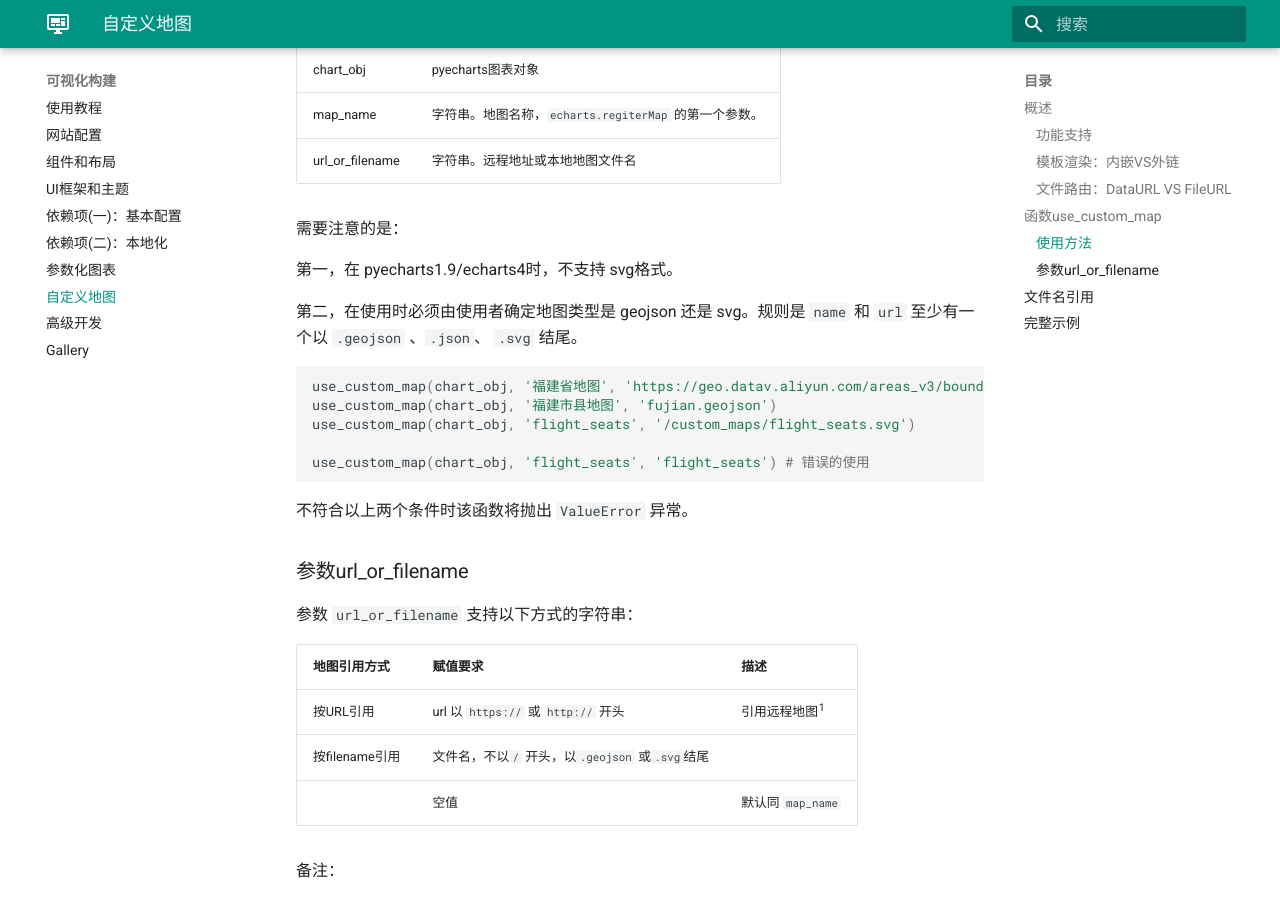
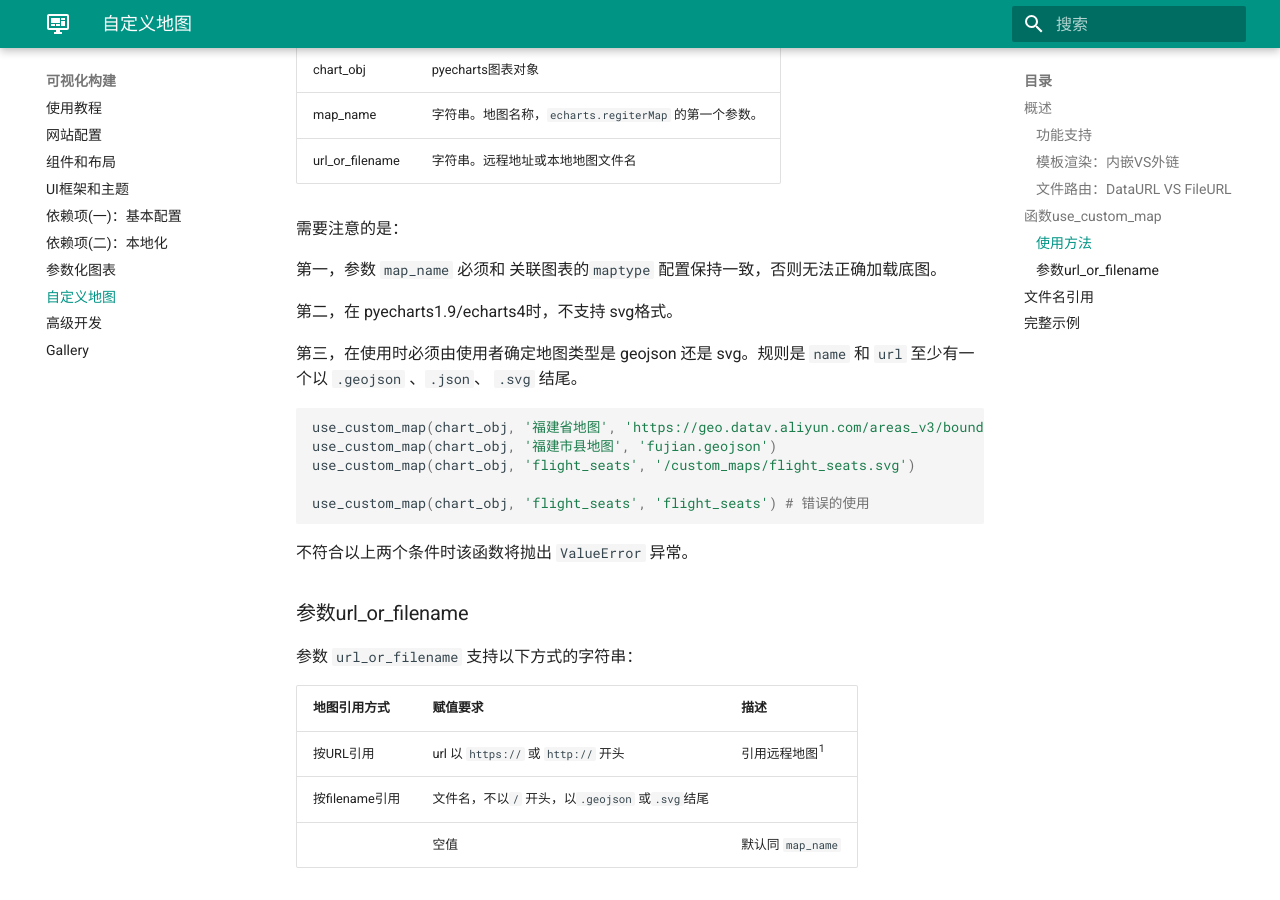
Before and after one commit to kinegratii/django-echarts, an MkDocs documentation site: the page built from docs/guides/custom_maps.md, in a window 1280 px wide and 900 px high, scrolled down 2025 px. Built offline with MkDocs 1.6.1 and Material for MkDocs 9.7.7, drawn with Linux system fonts in a browser that asks for light colours.

Commit message:
Update docs

````diff
--- a/docs/guides/custom_maps.md
+++ b/docs/guides/custom_maps.md
@@ -80,9 +80,11 @@ django_echarts.custom_maps.use_custom_map(chart_obj, map_name:str, url_or_filena
 
 需要注意的是：
 
-第一，在 pyecharts1.9/echarts4时，不支持 svg格式。
+第一，参数 `map_name` 必须和 关联图表的` maptype` 配置保持一致，否则无法正确加载底图。
 
-第二，在使用时必须由使用者确定地图类型是 geojson 还是 svg。规则是 `name` 和 `url` 至少有一个以 `.geojson` 、`.json`、 `.svg` 结尾。
+第二，在 pyecharts1.9/echarts4时，不支持 svg格式。
+
+第三，在使用时必须由使用者确定地图类型是 geojson 还是 svg。规则是 `name` 和 `url` 至少有一个以 `.geojson` 、`.json`、 `.svg` 结尾。
 
 ```python
 use_custom_map(chart_obj, '福建省地图', 'https://geo.datav.aliyun.com/areas_v3/bound/350000_full.json')
````
Also changed, not shown: README.md (+5 -4 lines), docs/about.md (+1 -0 lines), docs/posts/pyecharts_project.md (+1 -5 lines), docs/reference/configure.md (+1 -1 lines), 5 other files.
